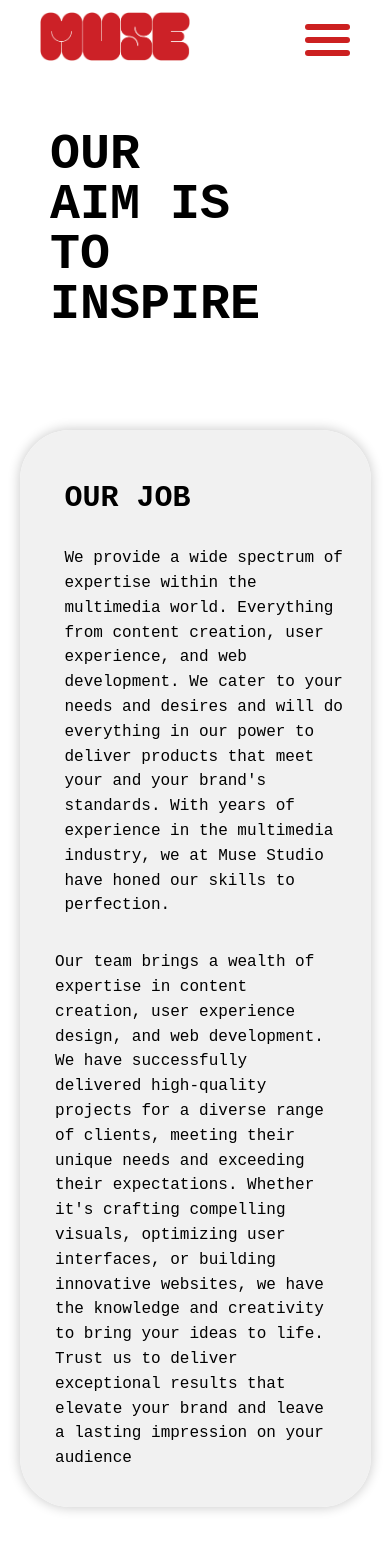
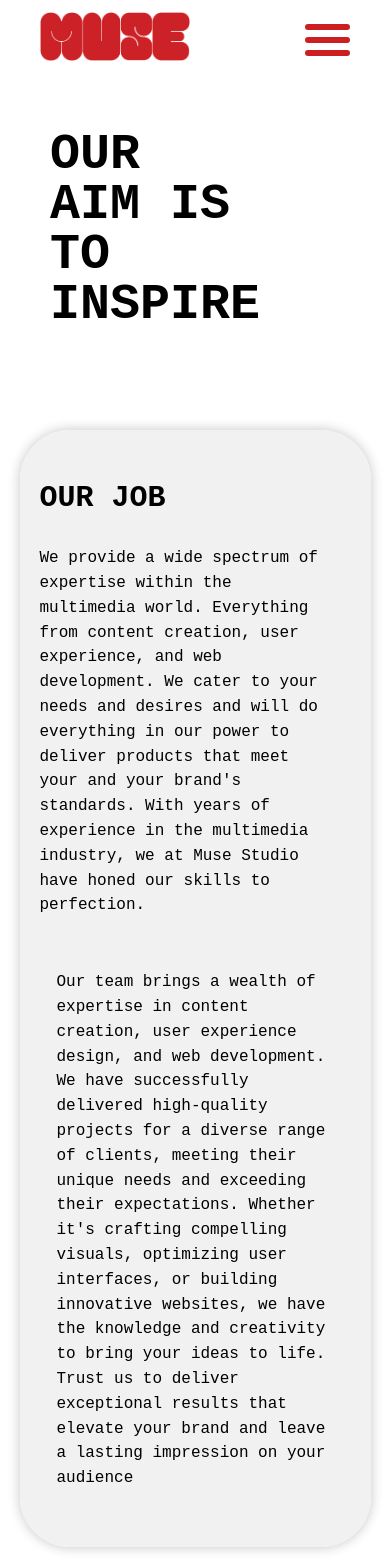
Before and after one commit to hannahtanwest/Muse-Studio, a Next.js app: page /about in a window 390 px wide. Shown: the top 1568 px of the page. Built offline with nearby package versions, Linux system fonts and the light colour scheme.

Commit message:
rettelser igen

```diff
--- a/src/components/molecules/AboutCards.jsx
+++ b/src/components/molecules/AboutCards.jsx
@@ -40,7 +40,7 @@ export default function AboutCards() {
                 </div>
 
                 <div className={styles.rightSide}>
-                    <Image src={hannah} alt='/' width={380}/>
+                    <Image src={hannah} alt='/' width={380} className={styles.hannah}/>
                 </div>
             </section>
         </div>
@@ -48,7 +48,7 @@ export default function AboutCards() {
         <div className={styles.cardContainer}>
             <section className={styles.section} id={styles.three}>
                 <div className={styles.rightSide}>
-                    <Image src={clara} alt='/' width={380}/>
+                    <Image src={clara} alt='/' width={380} className={styles.clara}/>
                 </div>
 
                 <div className={styles.ourJobInfo}>
--- a/src/components/molecules/AboutCards.module.css
+++ b/src/components/molecules/AboutCards.module.css
@@ -29,7 +29,7 @@
 .ourJobInfo{
     font-family: monospace;
     font-size: 45px;
-    margin: 0 0 0 50px;
+    margin: 0 0px 0 50px;
     width: 50%;
 }
 
@@ -92,19 +92,24 @@
 
     .ourJobInfo{
         width: 100%;
+        margin: 0;
     }
 
     .headline{
-        width: 100%;
+        width: 60%;
         font-size: 30px;
+        padding: 0;
     }
 
     .rightSide{
-        width: 100%;
+        width: 99%;
+        margin: 20px;
+        padding: 0;
     }
 
     .p{
         font-size: 16px;
+
     }
 
     .categories{
@@ -123,4 +128,9 @@
         width: 200%;
         height: 200%;
     }
+
+    .hannah, .clara{
+        width: 100%;
+        height: auto;
+    }
 }
--- a/src/components/molecules/Backbone.module.css
+++ b/src/components/molecules/Backbone.module.css
@@ -152,4 +152,9 @@
     .igText{
         margin: 0 50px;
     }
+
+    .phMock{
+        width: 100%;
+        height: auto;
+    }
 }
--- a/src/components/molecules/Bouyee.jsx
+++ b/src/components/molecules/Bouyee.jsx
@@ -11,7 +11,7 @@ export default function MoonByM() {
     <div className={styles.container}>
         <div className={styles.hero} style={{backgroundSize: 'cover', backgroundImage: 'url(/bouyeeHero.jpg)', backgroundPosition: 'center'}}>
             <div className={styles.gradient}>
-                <Image src="/bouyeelogo.png" alt="/" width={400} height={500} className={styles.heroImg}/>
+                <Image src="/bouyeelogo.png" alt="/" width={500} height={150} className={styles.heroImg}/>
                 <p className={styles.heroInfo}>Inspiring women to become their best self. Elevated pieces for an elevated everyday look</p>
                 <h5 className={styles.categoryText}>CATEGORY</h5>
 
--- a/src/components/molecules/morild.jsx
+++ b/src/components/molecules/morild.jsx
@@ -11,7 +11,7 @@ export default function Morild() {
     <div className={styles.container}>
         <div className={styles.hero} style={{backgroundSize: 'cover', backgroundImage: 'url(/morild.jpg)'}}>
             <div className={styles.gradient}>
-                <Image src="/morildlogo.png"  alt="/" width={500} className={styles.heroImg}/>
+                <Image src="/morildlogo.png"  alt="/" width={500} height={150}className={styles.heroImg}/>
                 <p className={styles.heroInfo}>An artist who paints neo-expressionism with focus on the provocative tabu subjects in society.</p>
                 <h5 className={styles.categoryText}>CATEGORY</h5>
 
--- a/src/components/molecules/morild.module.css
+++ b/src/components/molecules/morild.module.css
@@ -165,4 +165,9 @@
     .igText{
         margin: 0 50px;
     }
+
+    .phMock{
+        width: 100%;
+        height: auto;
+    }
 }
```
